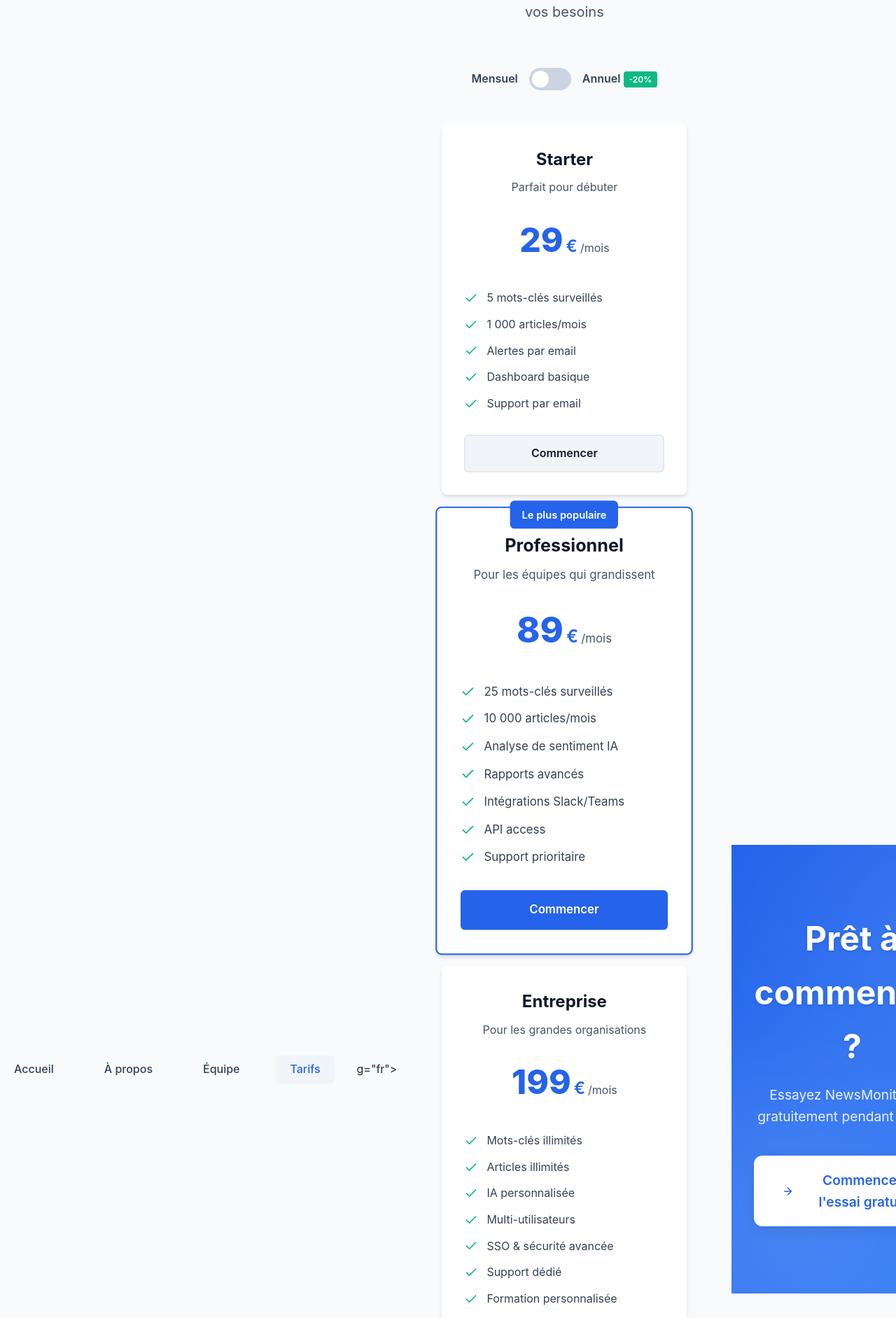
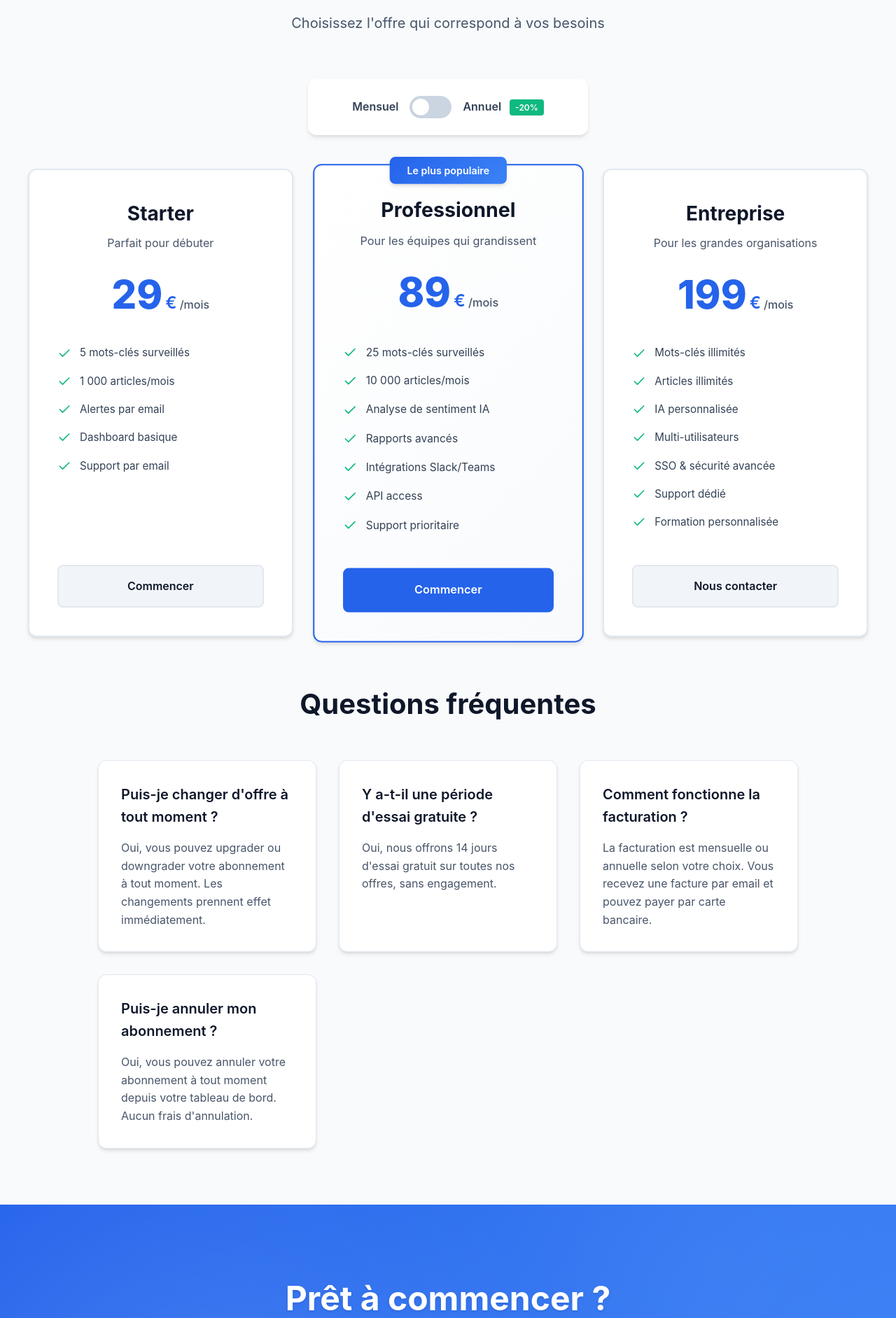
Before and after one commit to otevaa/news-monitoring-agent, a Flask app: page /pricing in a window 1280 px wide; the page is wider, and only the part inside the window is pictured. Shown: the part 185-2068 px from the top of that part at 70% size. Run offline with Flask 3, Linux system fonts and the light colour scheme; parts of the project's set-up code (start-up, migrations or seed data) failed here and were passed over.

Commit message:
MVP for presentation

```diff
--- a/static/style.css
+++ b/static/style.css
@@ -2738,7 +2809,7 @@ input[type="range"]::-moz-range-thumb {
 
 /* Page Styles for About, Team, Pricing */
 .page-section {
-    padding: 5rem 0;
+    padding: 8rem 0 5rem 0; /* Add top padding to account for fixed header */
     background: var(--neutral-50);
     min-height: 80vh;
 }
@@ -2901,11 +3073,20 @@ input[type="range"]::-moz-range-thumb {
     justify-content: center;
     gap: 1rem;
     margin-bottom: 3rem;
+    background: var(--white);
+    padding: 1.5rem;
+    border-radius: var(--radius-xl);
+    box-shadow: var(--shadow-md);
+    max-width: 400px;
+    margin-left: auto;
+    margin-right: auto;
+    margin-bottom: 3rem;
 }
 
 .toggle-label {
     font-weight: 600;
     color: var(--neutral-700);
+    font-size: 1rem;
 }
 
 .toggle-switch {
@@ -2943,6 +3124,7 @@ input[type="range"]::-moz-range-thumb {
     background-color: var(--white);
     transition: 0.3s;
     border-radius: 50%;
+    box-shadow: var(--shadow-sm);
 }
 
 input:checked + .toggle-slider {
@@ -2960,6 +3142,7 @@ input:checked + .toggle-slider:before {
     border-radius: var(--radius-sm);
     font-size: 0.75rem;
     font-weight: 600;
+    margin-left: 0.5rem;
 }
 
 .pricing-grid {
@@ -2967,38 +3150,52 @@ input:checked + .toggle-slider:before {
     grid-template-columns: repeat(auto-fit, minmax(350px, 1fr));
     gap: 2rem;
     margin-bottom: 4rem;
+    max-width: 1200px;
+    margin-left: auto;
+    margin-right: auto;
 }
 
 .pricing-card {
     background: var(--white);
-    border-radius: var(--radius-lg);
+    border-radius: var(--radius-xl);
     box-shadow: var(--shadow-md);
-    padding: 2rem;
+    padding: 2.5rem;
     position: relative;
     transition: transform 0.3s ease, box-shadow 0.3s ease;
+    border: 2px solid var(--neutral-200);
+    display: flex;
+    flex-direction: column;
+    height: auto;
 }
 
 .pricing-card:hover {
-    transform: translateY(-5px);
-    box-shadow: var(--shadow-lg);
+    transform: translateY(-8px);
+    box-shadow: var(--shadow-xl);
+    border-color: var(--primary-blue);
 }
 
 .pricing-card.featured {
     border: 2px solid var(--primary-blue);
-    transform: scale(1.05);
+    transform: scale(1.02);
+    background: linear-gradient(135deg, var(--white) 0%, var(--neutral-50) 100%);
+}
+
+.pricing-card.featured:hover {
+    transform: scale(1.02) translateY(-8px);
 }
 
 .popular-badge {
     position: absolute;
-    top: -10px;
+    top: -12px;
     left: 50%;
     transform: translateX(-50%);
-    background: var(--primary-blue);
+    background: linear-gradient(135deg, var(--primary-blue), var(--secondary-blue));
     color: var(--white);
-    padding: 0.5rem 1rem;
-    border-radius: var(--radius-md);
+    padding: 0.5rem 1.5rem;
+    border-radius: var(--radius-lg);
     font-size: 0.875rem;
     font-weight: 600;
+    box-shadow: var(--shadow-md);
 }
 
 .pricing-header {
@@ -3007,7 +3204,7 @@ input:checked + .toggle-slider:before {
 }
 
 .plan-name {
-    font-size: 1.5rem;
+    font-size: 1.75rem;
     font-weight: 700;
     color: var(--neutral-900);
     margin-bottom: 0.5rem;
@@ -3015,7 +3212,8 @@ input:checked + .toggle-slider:before {
 
 .plan-description {
     color: var(--neutral-600);
-    margin-bottom: 1.5rem;
+    margin-bottom: 2rem;
+    font-size: 1rem;
 }
 
 .price-wrapper {
@@ -3023,12 +3221,14 @@ input:checked + .toggle-slider:before {
     align-items: baseline;
     justify-content: center;
     gap: 0.25rem;
+    margin-bottom: 0.5rem;
 }
 
 .price {
-    font-size: 3rem;
+    font-size: 3.5rem;
     font-weight: 800;
     color: var(--primary-blue);
+    line-height: 1;
 }
 
 .currency {
@@ -3040,22 +3240,26 @@ input:checked + .toggle-slider:before {
 .period {
     font-size: 1rem;
     color: var(--neutral-600);
+    font-weight: 500;
 }
 
 .pricing-features {
     margin-bottom: 2rem;
+    flex-grow: 1;
 }
 
 .features-list {
     list-style: none;
+    padding: 0;
 }
 
 .feature-item {
     display: flex;
     align-items: center;
     gap: 0.75rem;
-    margin-bottom: 0.75rem;
+    margin-bottom: 1rem;
     color: var(--neutral-700);
+    font-size: 0.95rem;
 }
 
 .feature-item svg {
@@ -3067,25 +3271,29 @@ input:checked + .toggle-slider:before {
 
 .pricing-action {
     text-align: center;
+    margin-top: auto;
 }
 
 .btn-pricing {
     display: inline-block;
     width: 100%;
-    padding: 0.75rem 1.5rem;
+    padding: 1rem 1.5rem;
     background: var(--neutral-100);
     color: var(--neutral-900);
     text-decoration: none;
-    border-radius: var(--radius-md);
+    border-radius: var(--radius-lg);
     font-weight: 600;
     transition: all 0.3s ease;
     border: 2px solid var(--neutral-200);
+    font-size: 1rem;
 }
 
 .btn-pricing:hover {
     background: var(--primary-blue);
     color: var(--white);
     border-color: var(--primary-blue);
+    transform: translateY(-2px);
+    box-shadow: var(--shadow-md);
 }
 
 .btn-pricing-featured {
@@ -3097,17 +3305,21 @@ input:checked + .toggle-slider:before {
 .btn-pricing-featured:hover {
     background: var(--primary-blue-dark);
     border-color: var(--primary-blue-dark);
+    transform: translateY(-2px);
+    box-shadow: var(--shadow-lg);
 }
 
 .pricing-faq {
     text-align: center;
+    max-width: 1000px;
+    margin: 0 auto;
 }
 
 .pricing-faq h2 {
     font-size: 2.5rem;
     font-weight: 700;
     color: var(--neutral-900);
-    margin-bottom: 2rem;
+    margin-bottom: 3rem;
 }
 
 .faq-grid {
@@ -3119,19 +3331,64 @@ input:checked + .toggle-slider:before {
 
 .faq-item {
     background: var(--white);
-    padding: 1.5rem;
-    border-radius: var(--radius-lg);
-    box-shadow: var(--shadow-sm);
+    padding: 2rem;
+    border-radius: var(--radius-xl);
+    box-shadow: var(--shadow-md);
+    border: 1px solid var(--neutral-200);
+    transition: transform 0.3s ease, box-shadow 0.3s ease;
+}
+
+.faq-item:hover {
+    transform: translateY(-3px);
+    box-shadow: var(--shadow-lg);
+    border-color: var(--primary-blue);
 }
 
 .faq-item h3 {
-    font-size: 1.125rem;
+    font-size: 1.25rem;
     font-weight: 600;
     color: var(--neutral-900);
-    margin-bottom: 0.75rem;
+    margin-bottom: 1rem;
 }
 
 .faq-item p {
     color: var(--neutral-600);
     line-height: 1.6;
-}
+    font-size: 1rem;
+}
+
+/* Responsive Design for Pricing */
+@media (max-width: 768px) {
+    .pricing-grid {
+        grid-template-columns: 1fr;
+        gap: 1.5rem;
+        padding: 0 1rem;
+    }
+
+    .pricing-card.featured {
+        transform: none;
+    }
+
+    .pricing-card.featured:hover {
+        transform: translateY(-8px);
+    }
+
+    .price {
+        font-size: 2.5rem;
+    }
+
+    .plan-name {
+        font-size: 1.5rem;
+    }
+
+    .pricing-toggle {
+        flex-direction: column;
+        gap: 0.5rem;
+        padding: 1rem;
+    }
+
+    .faq-grid {
+        grid-template-columns: 1fr;
+        gap: 1.5rem;
+    }
+}
--- a/templates/pricing.html
+++ b/templates/pricing.html
@@ -1,10 +1,5 @@
 <!DOCTYPE html>
-<ht                <nav class="public-nav">
-                    <a href="/" class="public-nav-link">Accueil</a>
-                    <a href="/about" class="public-nav-link">À propos</a>
-                    <a href="/team" class="public-nav-link">Équipe</a>
-                    <a href="/pricing" class="public-nav-link active">Tarifs</a>
-                </nav>g="fr">
+<html lang="fr">
 <head>
     <meta charset="UTF-8">
     <meta name="viewport" content="width=device-width, initial-scale=1.0">
@@ -22,11 +17,11 @@
                     NewsMonitor Pro
                 </a>
 
-                <nav class="header-nav">
-                    <a href="/" class="nav-link">Accueil</a>
-                    <a href="/about" class="nav-link">À propos</a>
-                    <a href="/team" class="nav-link">Équipe</a>
-                    <a href="/pricing" class="nav-link active">Tarifs</a>
+                <nav class="public-nav">
+                    <a href="/" class="public-nav-link">Accueil</a>
+                    <a href="/about" class="public-nav-link">À propos</a>
+                    <a href="/team" class="public-nav-link">Équipe</a>
+                    <a href="/pricing" class="public-nav-link active">Tarifs</a>
                 </nav>
 
                 <div class="header-menu">
```
Also changed, not shown: other parts of static/style.css (+172 -0 lines), database/models.py (+14 -10 lines).
